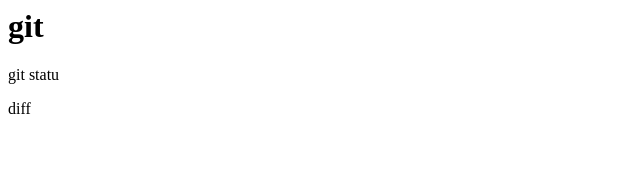
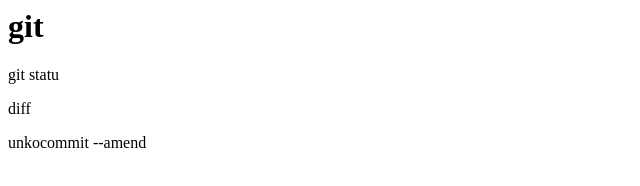
Before and after one commit to HeyJun316/test, a plain HTML site: page index.html in a window 1280 px wide. Shown: the whole page, without its empty margins (0-640 px from the left). Drawn offline with Linux system fonts and the light colour scheme.

Commit message:
add amend

```diff
--- a/index.html
+++ b/index.html
@@ -1,3 +1,4 @@
 <h1>git</h1>
 <p>git statu</p>
 <p>diff</p>
+<p>unkocommit --amend </p>
```
